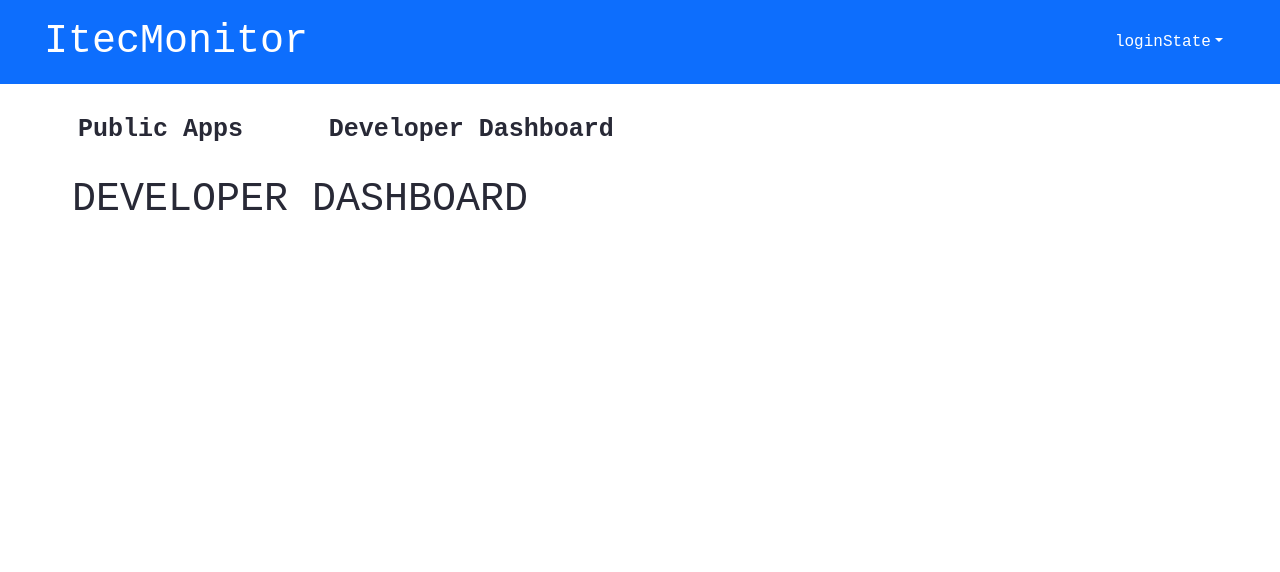
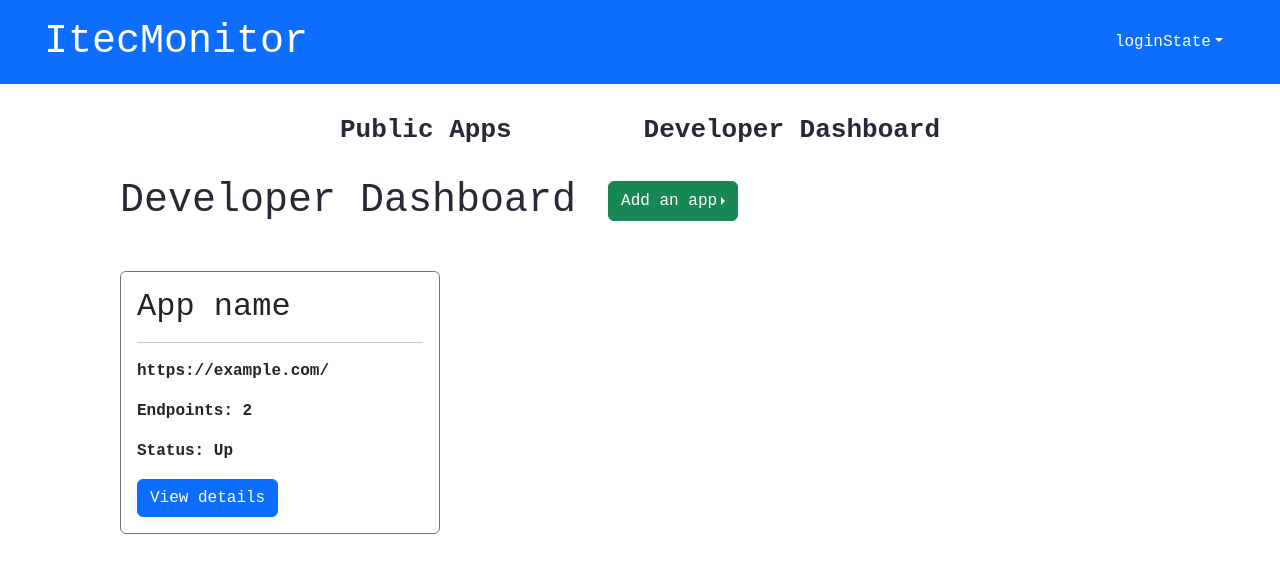
Before and after one commit to VeressIris/ItecMonitor, a SvelteKit app: page /devDashboard in a window 1280 px wide. Shown: the top 572 px of the page. Built offline with nearby package versions, Linux system fonts and the light colour scheme; a web font is replaced by a local one.

Commit message:
started dev dashboard ui

```diff
--- a/src/app.html
+++ b/src/app.html
@@ -36,6 +36,14 @@
     .login-bttn:focus {
       background-color: #004585;
     }
+
+    h1 {
+      margin: 0;
+    }
+
+    .card-text {
+      font-weight: 600;
+    }
   </style>
   <body data-sveltekit-preload-data="hover">
     <div style="display: contents">%sveltekit.body%</div>
--- a/src/routes/+layout.svelte
+++ b/src/routes/+layout.svelte
@@ -65,22 +65,24 @@
 
 <style>
   .content-container {
-    margin: 0 72px;
+    margin: 0 120px;
     color: #282936;
   }
 
   .nav-buttons-container {
     margin: 24px 0;
+    display: flex;
+    justify-content: center;
   }
 
   .animated-button {
     color: #282936;
     text-decoration: none;
-    font-size: 25px;
+    font-size: 26px;
     border: none;
     background: none;
     font-weight: 600;
-    margin-right: 64px;
+    margin: 0 60px;
   }
 
   .animated-button::before {
@@ -115,11 +117,11 @@
   .selected-button {
     color: #005be3;
     text-decoration: none;
-    font-size: 25px;
+    font-size: 26px;
     border: none;
     background: none;
     font-weight: 600;
-    margin-right: 64px;
+    margin: 0 60px;
   }
 
   .selected-button::after,
--- a/src/routes/devDashboard/+page.svelte
+++ b/src/routes/devDashboard/+page.svelte
@@ -1 +1,67 @@
-<h1>DEVELOPER DASHBOARD</h1>
+<div class="header">
+  <h1>Developer Dashboard</h1>
+  <div class="btn-group dropend">
+    <button
+      type="button"
+      class="btn btn-success dropdown-toggle"
+      data-bs-toggle="dropdown"
+      aria-expanded="false"
+      style="height: 40px; text-align: center; display: flex; align-items: center; justify-content: center;"
+    >
+      Add an app
+    </button>
+    <form class="dropdown-menu p-3" style="width: 300px">
+      <div class="mb-3">
+        <label for="appName" class="form-label">Password</label>
+        <input
+          type="text"
+          class="form-control"
+          id="appName"
+          placeholder="Example app"
+        />
+      </div>
+      <div class="mb-3">
+        <label for="baseurl" class="form-label">BaseURL:</label>
+        <input
+          type="text"
+          class="form-control"
+          id="baseurl"
+          placeholder="https://example.com/"
+        />
+      </div>
+      <button type="submit" class="btn btn-primary">Add app</button>
+    </form>
+  </div>
+</div>
+
+<div class="list">
+  <div class="card border-secondary" style="width: 20rem;">
+    <div class="card-body">
+      <h2 class="card-title" style="margin-bottom: 12px">App name</h2>
+      <hr />
+      <p class="card-text">https://example.com/</p>
+      <p class="card-text">Endpoints: 2</p>
+      <p class="card-text">Status: Up</p>
+      <a href="#" class="btn btn-primary">View details</a>
+    </div>
+  </div>
+</div>
+
+<style>
+  .header {
+    display: flex;
+    flex-direction: row;
+    align-items: center;
+    margin-bottom: 46px;
+  }
+  .header h1 {
+    margin-right: 32px;
+  }
+  .list {
+    display: grid;
+    grid-template-columns: repeat(auto-fill, minmax(20rem, 1fr));
+  }
+  .card {
+    margin-bottom: 32px;
+  }
+</style>
```
